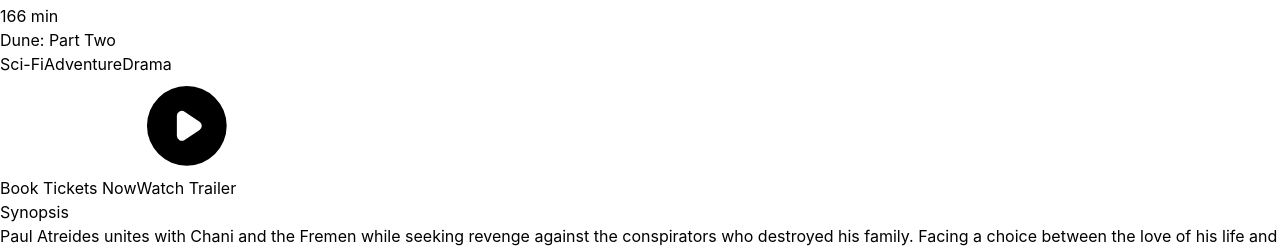
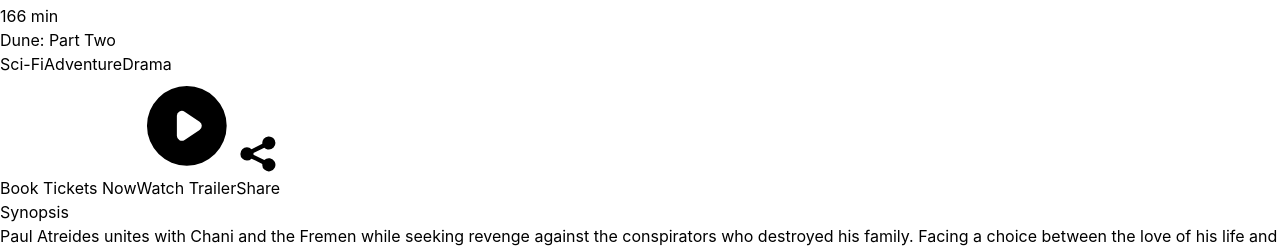
Before and after one commit to martymcquaid/cinemapick, a React (Vite) app: page /movie/1 in a window 1280 px wide. Shown: the part 1744-1994 px from the top of the page. Built offline with nearby package versions, Linux system fonts and the light colour scheme.

Commit message:
AI edit: /root/ChitterChat/team-call-connect/TwilioAPIService/chipify_projects/dec66884-07bf-449e-aae5-0fa25bda5b6e/src/pages/MovieDetail.tsx

```diff
--- a/src/pages/MovieDetail.tsx
+++ b/src/pages/MovieDetail.tsx
@@ -174,11 +174,22 @@
               <Button to="/book-tickets" size="lg">
                 Book Tickets Now
               </Button>
-              <Button variant="secondary" size="lg">
+              <Button
+                variant="secondary"
+                size="lg"
+                onClick={() => setShowTrailer(true)}
+              >
                 <svg className="w-5 h-5 mr-2" fill="currentColor" viewBox="0 0 20 20">
                   <path fillRule="evenodd" d="M10 18a8 8 0 100-16 8 8 0 000 16zM9.555 7.168A1 1 0 008 8v4a1 1 0 001.555.832l3-2a1 1 0 000-1.664l-3-2z" clipRule="evenodd"/>
                 </svg>
                 Watch Trailer
+              </Button>
+
+              <Button variant="outline" size="lg" className="text-white border-white hover:bg-white hover:text-black">
+                <svg className="w-5 h-5 mr-2" fill="currentColor" viewBox="0 0 20 20">
+                  <path d="M15 8a3 3 0 10-2.977-2.63l-4.94 2.47a3 3 0 100 4.319l4.94 2.47a3 3 0 10.895-1.789l-4.94-2.47a3.027 3.027 0 000-.74l4.94-2.47C13.456 7.68 14.19 8 15 8z"/>
+                </svg>
+                Share
               </Button>
             </div>
           </div>
```
